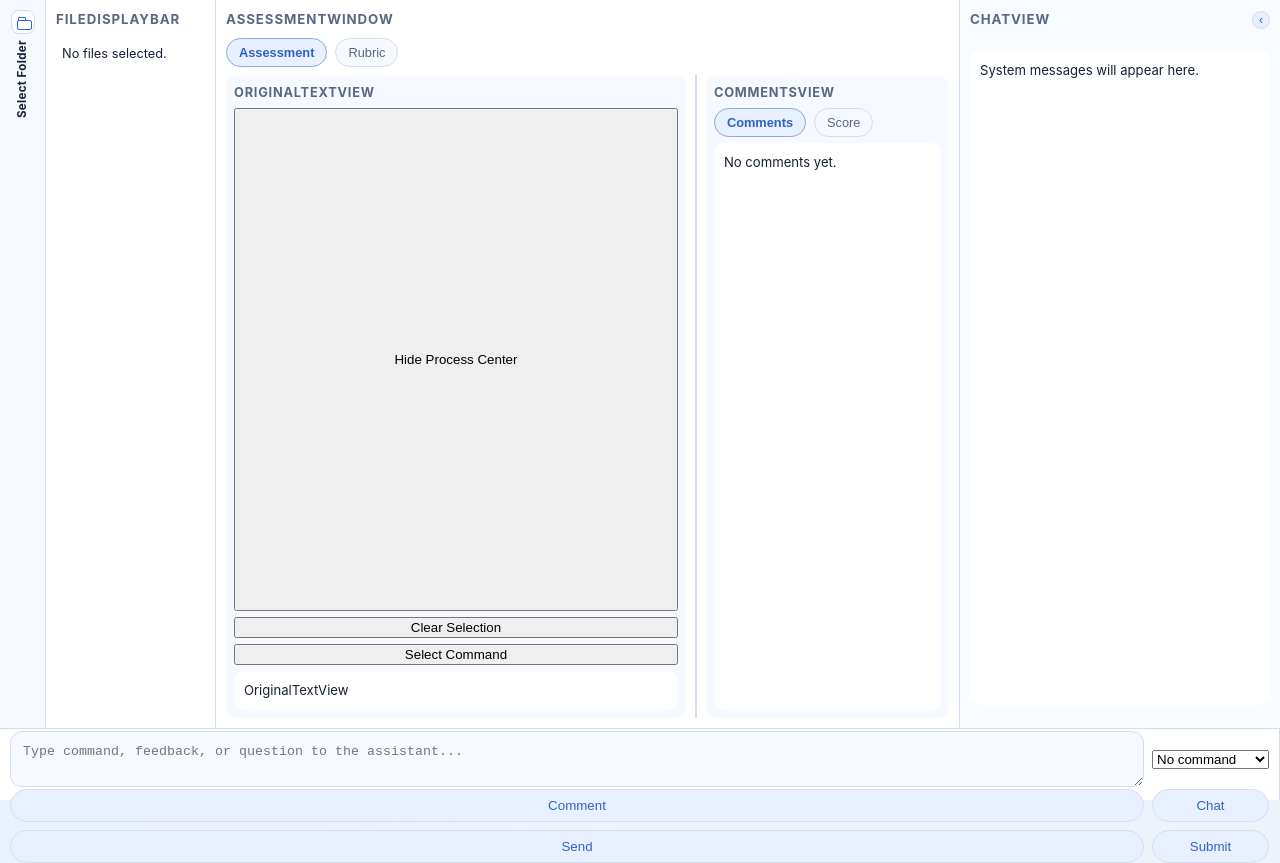
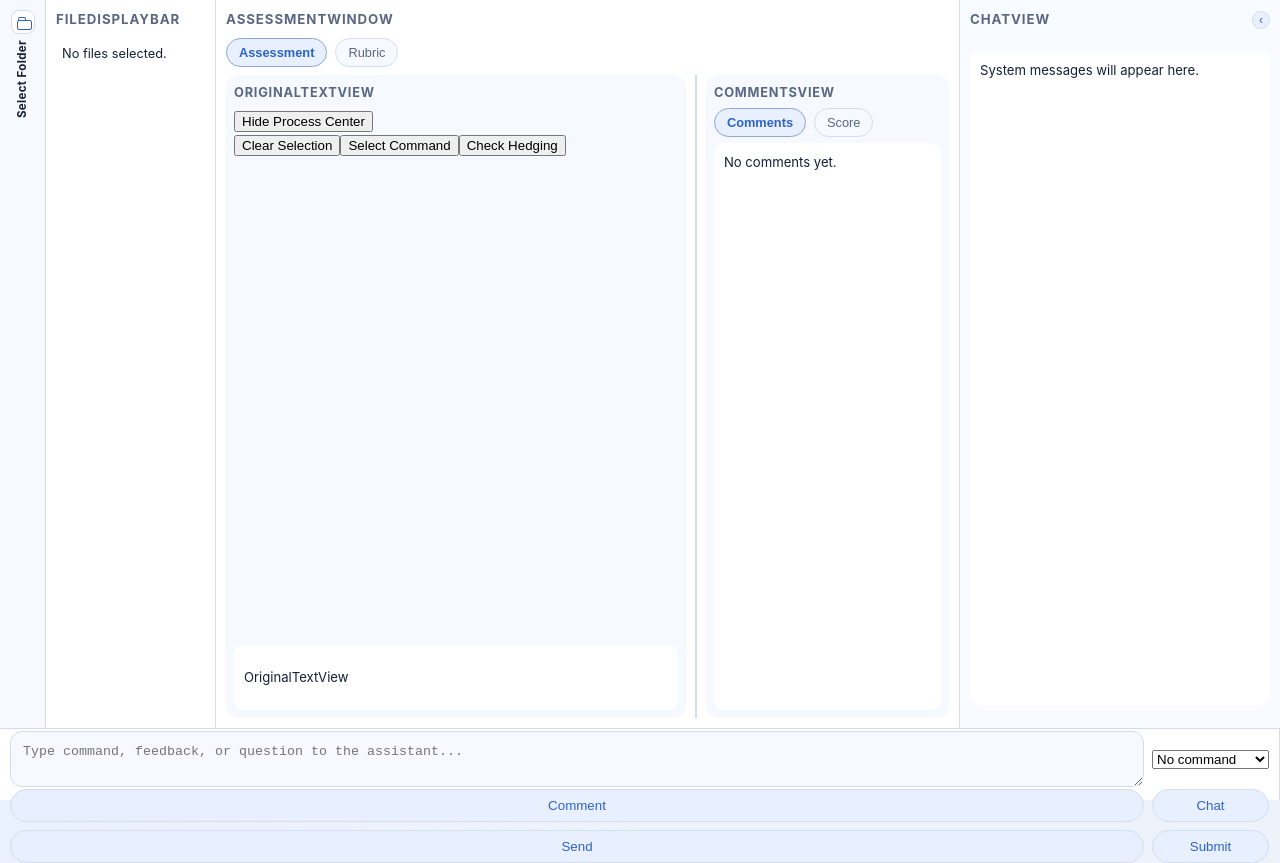
Before and after one commit to TekneGram/EssayLensElectron, a React (Vite) app in the folder renderer/: page / in a window 1280 px wide. Both pictures are taken after a click on the button "Show Process Center". Built offline with nearby package versions, Linux system fonts and the light colour scheme.

Commit message:
feat: implement Phase 8 OriginalTextView feature slice

```diff
--- a/renderer/src/features/assessment-tab/components/OriginalTextView/OriginalTextView.tsx
+++ b/renderer/src/features/assessment-tab/components/OriginalTextView/OriginalTextView.tsx
@@ -19,7 +19,11 @@ export function OriginalTextView({
         onClearSelection={() => onSelectionCaptured(null)}
         onSelectCommand={onCommandSelected}
       />
-      <TextViewWindow text={text} pendingQuote={pendingSelection?.exactQuote} />
+      <TextViewWindow
+        text={text}
+        pendingQuote={pendingSelection?.exactQuote}
+        onSelectionCaptured={onSelectionCaptured}
+      />
     </section>
   );
 }
--- a/renderer/src/features/assessment-tab/components/OriginalTextView/ProcessCommandCenter.tsx
+++ b/renderer/src/features/assessment-tab/components/OriginalTextView/ProcessCommandCenter.tsx
@@ -9,10 +9,12 @@ interface ProcessCommandCenterProps {
 
 export function ProcessCommandCenter({ isOpen, onToggle, onClearSelection, onSelectCommand }: ProcessCommandCenterProps) {
   return (
-    <>
-      <button type="button" onClick={() => onToggle(!isOpen)}>
+    <div className="process-command-center" data-testid="process-command-center" data-open={String(isOpen)}>
+      <button type="button" onClick={() => onToggle(!isOpen)} aria-expanded={isOpen}>
         {isOpen ? 'Hide Process Center' : 'Show Process Center'}
       </button>
+      {isOpen ? (
+        <div className="process-command-actions">
           <button type="button" onClick={onClearSelection}>
             Clear Selection
           </button>
@@ -28,6 +30,20 @@ export function ProcessCommandCenter({ isOpen, onToggle, onClearSelection, onSel
           >
             Select Command
           </button>
-    </>
+          <button
+            type="button"
+            onClick={() =>
+              onSelectCommand({
+                id: 'check-hedging',
+                label: 'Check Hedging',
+                source: 'process-center'
+              })
+            }
+          >
+            Check Hedging
+          </button>
+        </div>
+      ) : null}
+    </div>
   );
 }
--- a/renderer/src/features/assessment-tab/components/OriginalTextView/TextViewWindow.tsx
+++ b/renderer/src/features/assessment-tab/components/OriginalTextView/TextViewWindow.tsx
@@ -1,13 +1,117 @@
+import type { PendingSelection } from '../../types';
+
 interface TextViewWindowProps {
   text: string;
   pendingQuote?: string;
+  onSelectionCaptured: (selection: PendingSelection | null) => void;
 }
 
-export function TextViewWindow({ text, pendingQuote }: TextViewWindowProps) {
+function normalizeWhitespace(value: string): string {
+  return value.replace(/\s+/g, ' ').trim();
+}
+
+function clipContext(text: string, target: string, offsetDirection: 'prefix' | 'suffix'): string {
+  const normalizedText = normalizeWhitespace(text);
+  const normalizedTarget = normalizeWhitespace(target);
+  if (!normalizedTarget) {
+    return '';
+  }
+  const start = normalizedText.indexOf(normalizedTarget);
+  if (start < 0) {
+    return '';
+  }
+  const boundary = 40;
+  if (offsetDirection === 'prefix') {
+    return normalizedText.slice(Math.max(0, start - boundary), start);
+  }
+  return normalizedText.slice(start + normalizedTarget.length, start + normalizedTarget.length + boundary);
+}
+
+function findParagraph(node: Node): HTMLElement | null {
+  let current: Node | null = node;
+  while (current) {
+    if (current instanceof HTMLElement && current.dataset.paragraphIndex) {
+      return current;
+    }
+    current = current.parentNode;
+  }
+  return null;
+}
+
+function getParagraphCharOffset(paragraph: HTMLElement, node: Node, offset: number): number {
+  const range = document.createRange();
+  range.selectNodeContents(paragraph);
+  range.setEnd(node, offset);
+  return range.toString().length;
+}
+
+export function TextViewWindow({ text, pendingQuote, onSelectionCaptured }: TextViewWindowProps) {
+  const paragraphs = text.split(/\n+/).filter((paragraph) => paragraph.trim().length > 0);
+
+  const captureSelection = () => {
+    const selection = window.getSelection();
+    if (!selection || selection.rangeCount === 0 || selection.isCollapsed) {
+      onSelectionCaptured(null);
+      return;
+    }
+
+    const range = selection.getRangeAt(0);
+    const exactQuote = normalizeWhitespace(range.toString());
+    if (!exactQuote) {
+      onSelectionCaptured(null);
+      return;
+    }
+
+    const startParagraph = findParagraph(range.startContainer);
+    const endParagraph = findParagraph(range.endContainer);
+    if (!startParagraph || !endParagraph) {
+      onSelectionCaptured(null);
+      return;
+    }
+
+    const startParagraphIndex = Number(startParagraph.dataset.paragraphIndex);
+    const endParagraphIndex = Number(endParagraph.dataset.paragraphIndex);
+    if (Number.isNaN(startParagraphIndex) || Number.isNaN(endParagraphIndex)) {
+      onSelectionCaptured(null);
+      return;
+    }
+
+    onSelectionCaptured({
+      exactQuote,
+      prefixText: clipContext(text, exactQuote, 'prefix'),
+      suffixText: clipContext(text, exactQuote, 'suffix'),
+      startAnchor: {
+        part: 'renderer://original-text-view',
+        paragraphIndex: startParagraphIndex,
+        runIndex: 0,
+        charOffset: getParagraphCharOffset(startParagraph, range.startContainer, range.startOffset)
+      },
+      endAnchor: {
+        part: 'renderer://original-text-view',
+        paragraphIndex: endParagraphIndex,
+        runIndex: 0,
+        charOffset: getParagraphCharOffset(endParagraph, range.endContainer, range.endOffset)
+      }
+    });
+  };
+
   return (
     <>
       {pendingQuote ? <div className="content-block">Pending quote: {pendingQuote}</div> : null}
-      <div className="content-block">{text}</div>
+      <div
+        className="content-block"
+        data-testid="text-view-window"
+        onMouseUp={captureSelection}
+        onKeyUp={captureSelection}
+      >
+        {paragraphs.length > 0
+          ? paragraphs.map((paragraph, index) => (
+              <p key={`${paragraph.slice(0, 24)}-${index}`} data-paragraph-index={index}>
+                {paragraph}
+              </p>
+            ))
+          : text}
+      </div>
     </>
   );
 }
```
Also changed, not shown: .planning/Phase8_report.md (added), 1 other file (tests, documents, lock files or other folders). Lines whose indentation alone changed are shown as unchanged.
